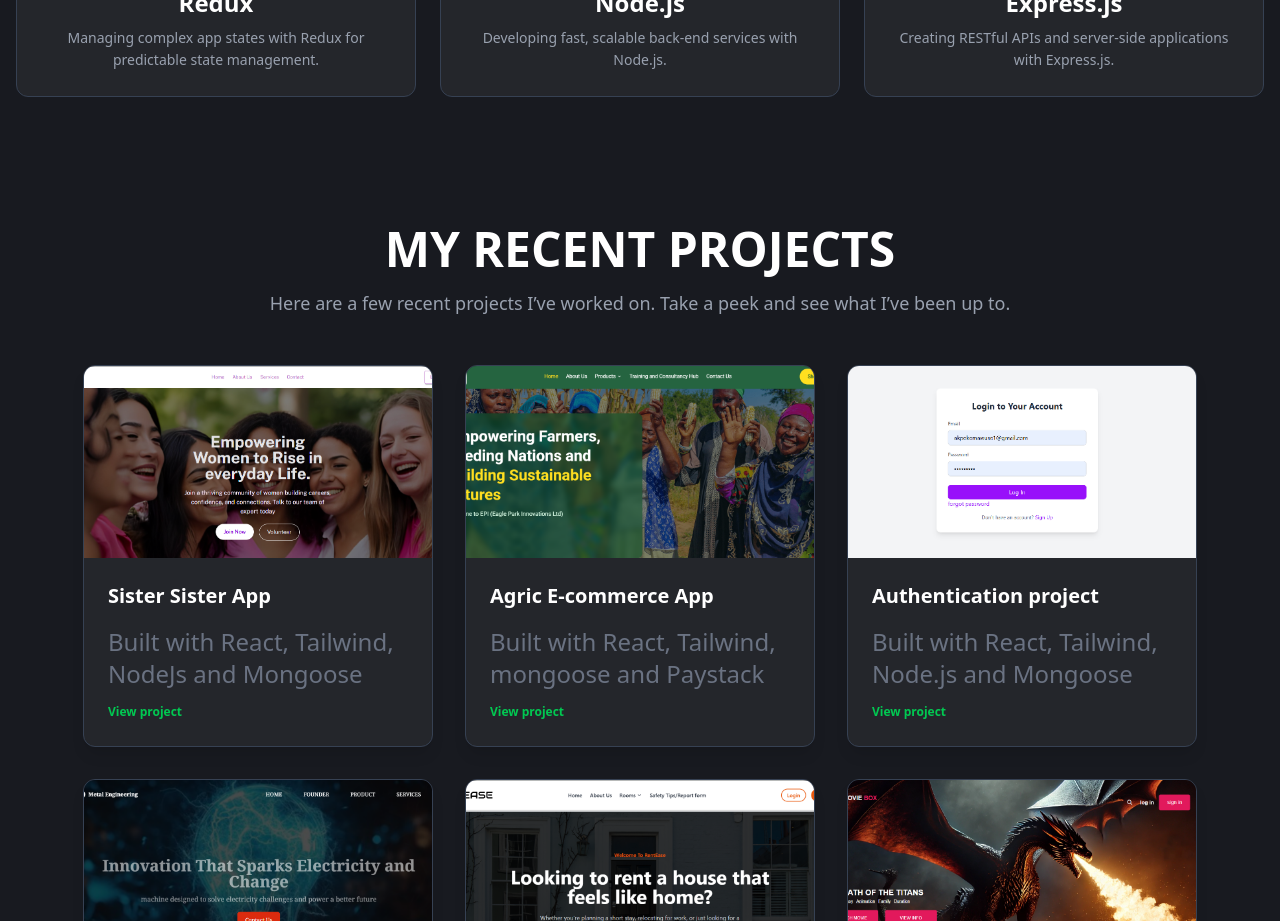
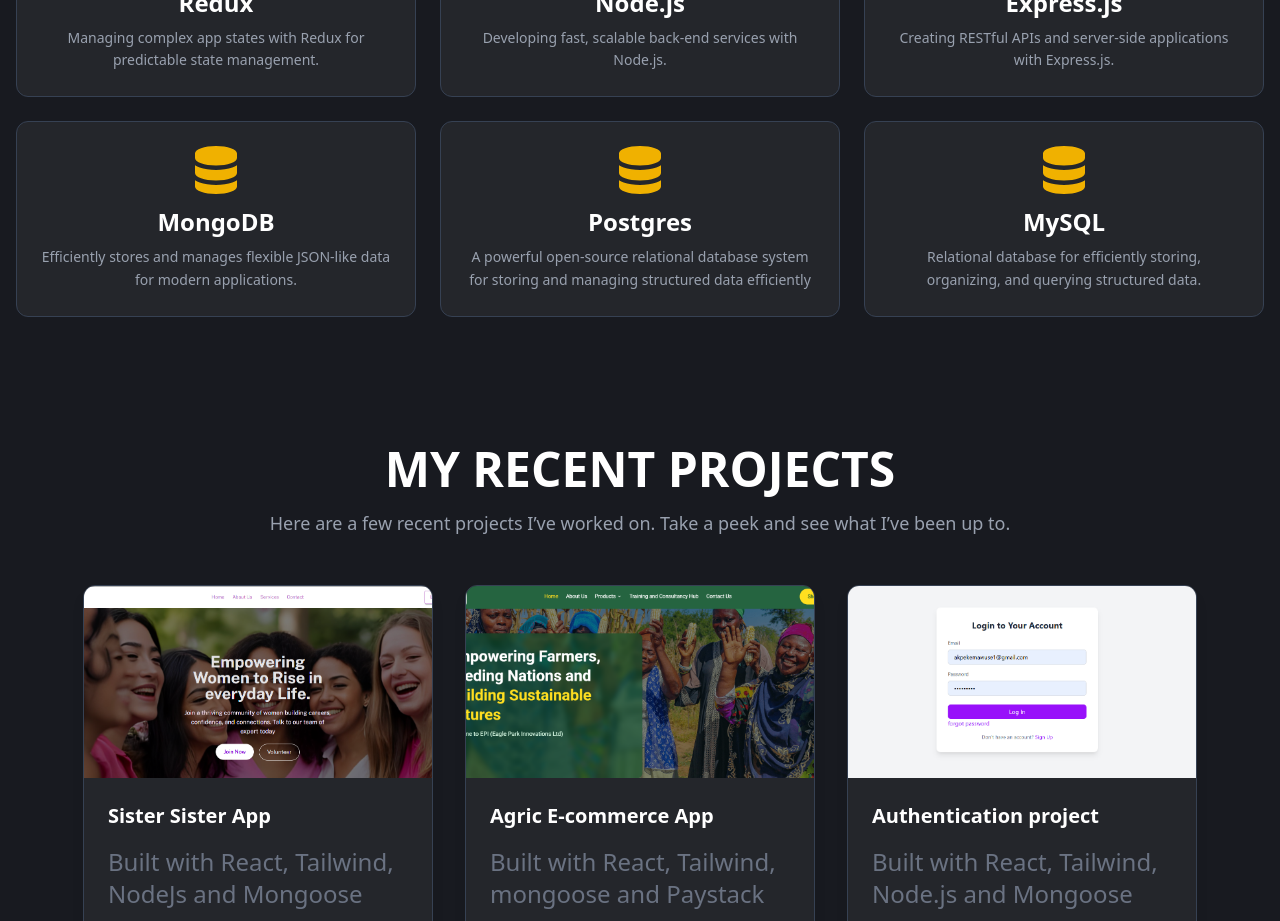
Before and after one commit to mawuse-tech/Mawuse-Portfolio, a React (Vite) app: page / in a window 1280 px wide. Shown: the part 1800-2721 px from the top of the page. Built offline with nearby package versions, Linux system fonts and the light colour scheme.

Commit message:
added databases

```diff
--- a/package.json
+++ b/package.json
@@ -18,6 +18,7 @@
     "react": "^19.1.1",
     "react-dom": "^19.1.1",
     "react-hot-toast": "^2.6.0",
+    "react-icons": "^5.5.0",
     "react-scroll-motion": "^0.3.5",
     "tailwindcss": "^4.1.12"
   },
--- a/src/components/Expertise.jsx
+++ b/src/components/Expertise.jsx
@@ -2,9 +2,10 @@
 import React, { useEffect } from "react";
 import { FontAwesomeIcon } from "@fortawesome/react-fontawesome";
 import { faReact, faJs, faNodeJs } from "@fortawesome/free-brands-svg-icons";
-import { faWind, faProjectDiagram, faServer } from "@fortawesome/free-solid-svg-icons";
+import { faWind, faProjectDiagram, faServer, faDatabase } from "@fortawesome/free-solid-svg-icons";
 import AOS from "aos";
 import "aos/dist/aos.css";
+import { BsDatabase } from "react-icons/bs";
 
 const Card = ({ icon, title, content, aosType }) => (
   <div
@@ -70,6 +71,24 @@ const Expertise = () => {
             content="Creating RESTful APIs and server-side applications with Express.js."
             aosType="fade-up"
           />
+          <Card
+            icon={faDatabase}
+            title="MongoDB"
+            content="Efficiently stores and manages flexible JSON-like data for modern applications."
+            aosType="fade-up"
+          />
+          <Card
+            icon={faDatabase}
+            title="Postgres"
+            content="A powerful open-source relational database system for storing and managing structured data efficiently"
+            aosType="fade-up"
+          />
+          <Card
+            icon={faDatabase}
+            title="MySQL"
+            content="Relational database for efficiently storing, organizing, and querying structured data."
+            aosType="fade-up"
+          />
         </div>
       </div>
     </div>
```
Also changed, not shown: 1 other file (tests, documents, lock files or other folders).
